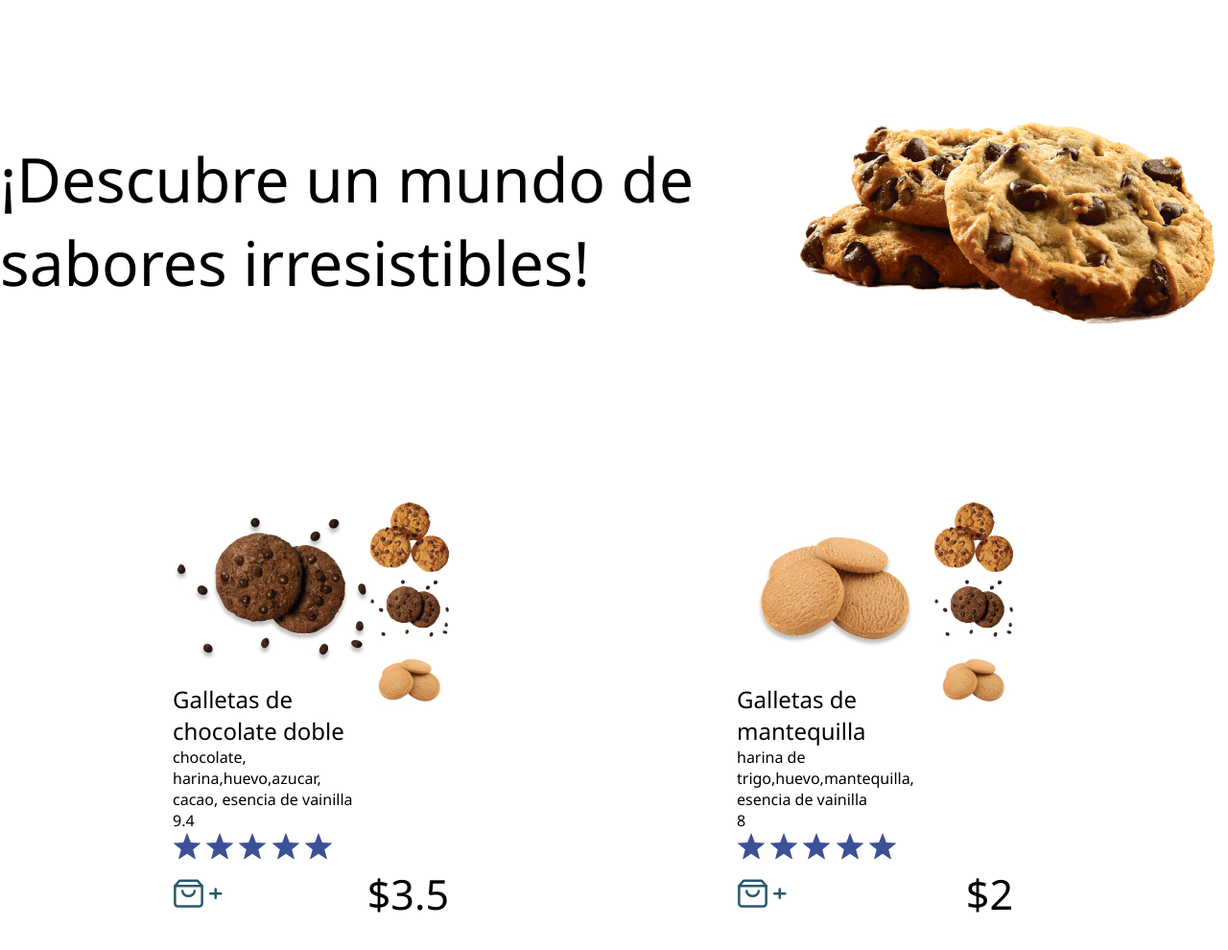
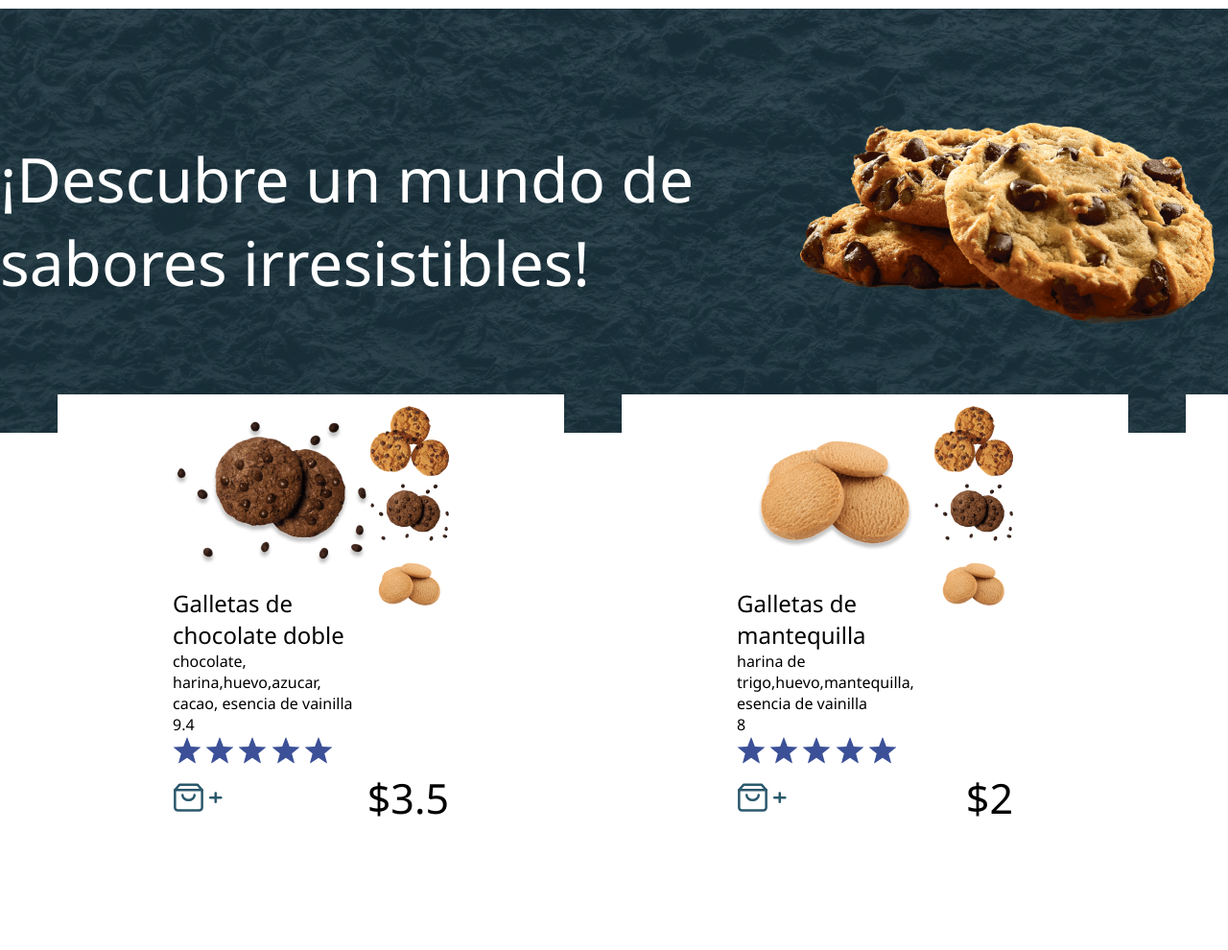
Before and after one commit to juanlui01/pagina1trabajo1, a plain HTML site: page index.html in a window 1280 px wide. Shown: the part 70-1060 px from the top of the page at 96% size. Drawn offline with Linux system fonts and the light colour scheme.

Commit message:
modifique el index.html

```diff
--- a/style.css
+++ b/style.css
@@ -34,6 +34,7 @@ gap: 32px;
     display: flex;
     align-items: center;
     justify-content: center;
+    background-image: url(assets/background\ jumbo.jpg);
 
 
 
@@ -41,6 +42,7 @@ gap: 32px;
 
 .jumbotron h1 {
 font-size: 64px;
+color: white;
 
 
 }
@@ -52,7 +54,13 @@ font-size: 64px;
 display: flex;
 flex-direction: column;
 padding: 12px 120px;
+background-color: white;
+transform: translateY(-100px);
+transition: transform .3s ease-in-out;
 
+}
+.Tarjetas:hover {
+transform: translateY(-150px);
 }
 
 .Tarjetas__heading {
```
Also changed, not shown: assets/background jumbo.jpg (added), script.js (added).
